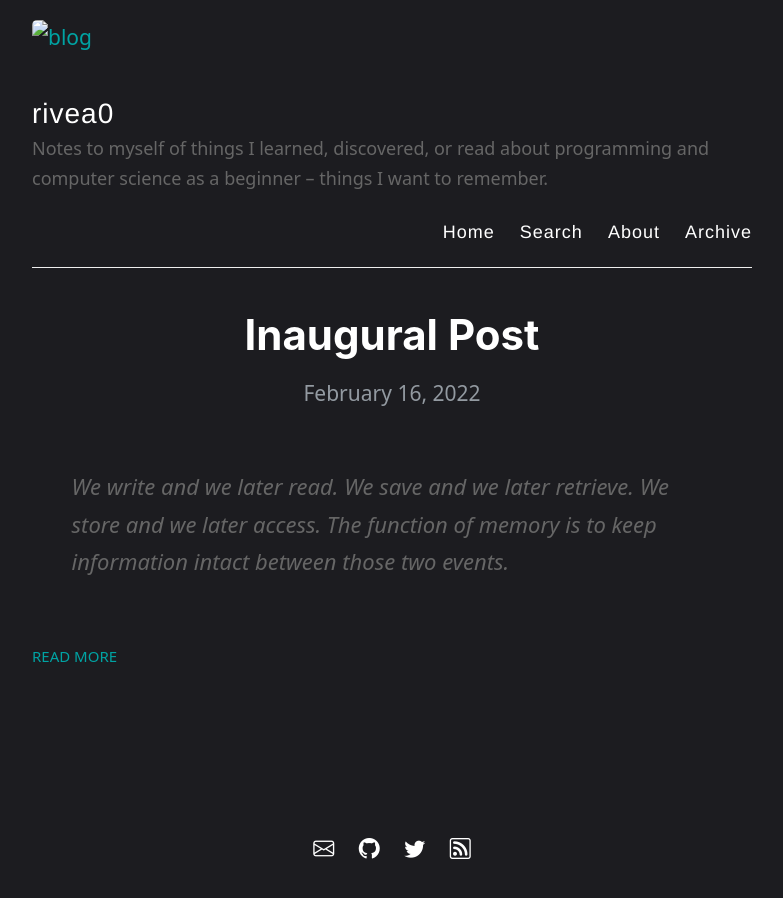
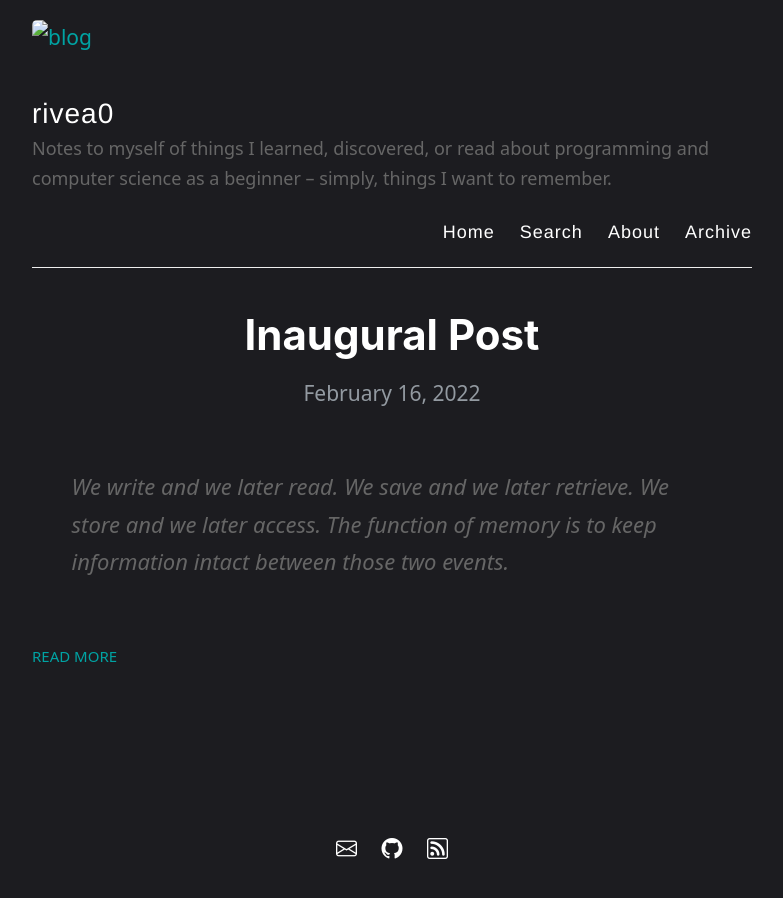
Before and after one commit to rivea0/blog, a Jekyll site: the page built from index.html, in a window 1280 px wide. Shown: the whole page, without its empty margins (248-1031 px from the left). Built offline with Jekyll 4.4.1, drawn with Linux system fonts in a browser that asks for light colours; the list of posts is cut into pages by our own code; some of the changed lines change nothing that is shown.

Commit message:
Update site description and fix footer links

```diff
--- a/_config.yml
+++ b/_config.yml
@@ -9,7 +9,7 @@ name: rivea0
 author: Eda Eren
 
 # Short bio or description (displayed in the header)
-description: Notes to myself of things I learned, discovered, or read about programming and computer science as a beginner – things I want to remember.
+description: Notes to myself of things I learned, discovered, or read about programming and computer science as a beginner – simply, things I want to remember.
 
 
 # URL of your avatar or profile pic (you could use your GitHub profile pic)
@@ -22,15 +22,15 @@ avatar:
 # Includes an icon in the footer for each username you enter
 footer-links:
   dribbble:
-  email: amit.d.merchant@gmail.com
+  email: riveazero@gmail.com
   facebook:
   flickr:
-  github: amitmerchant1990/reverie
+  github: rivea0
   instagram:
   linkedin:
   pinterest:
   rss: rss
-  twitter: amit_merchant
+  twitter:
   stackoverflow:
   youtube: # channel/<your_long_string> or user/<user-name>
   googleplus: # anything in your profile username that comes after plus.google.com/
```
